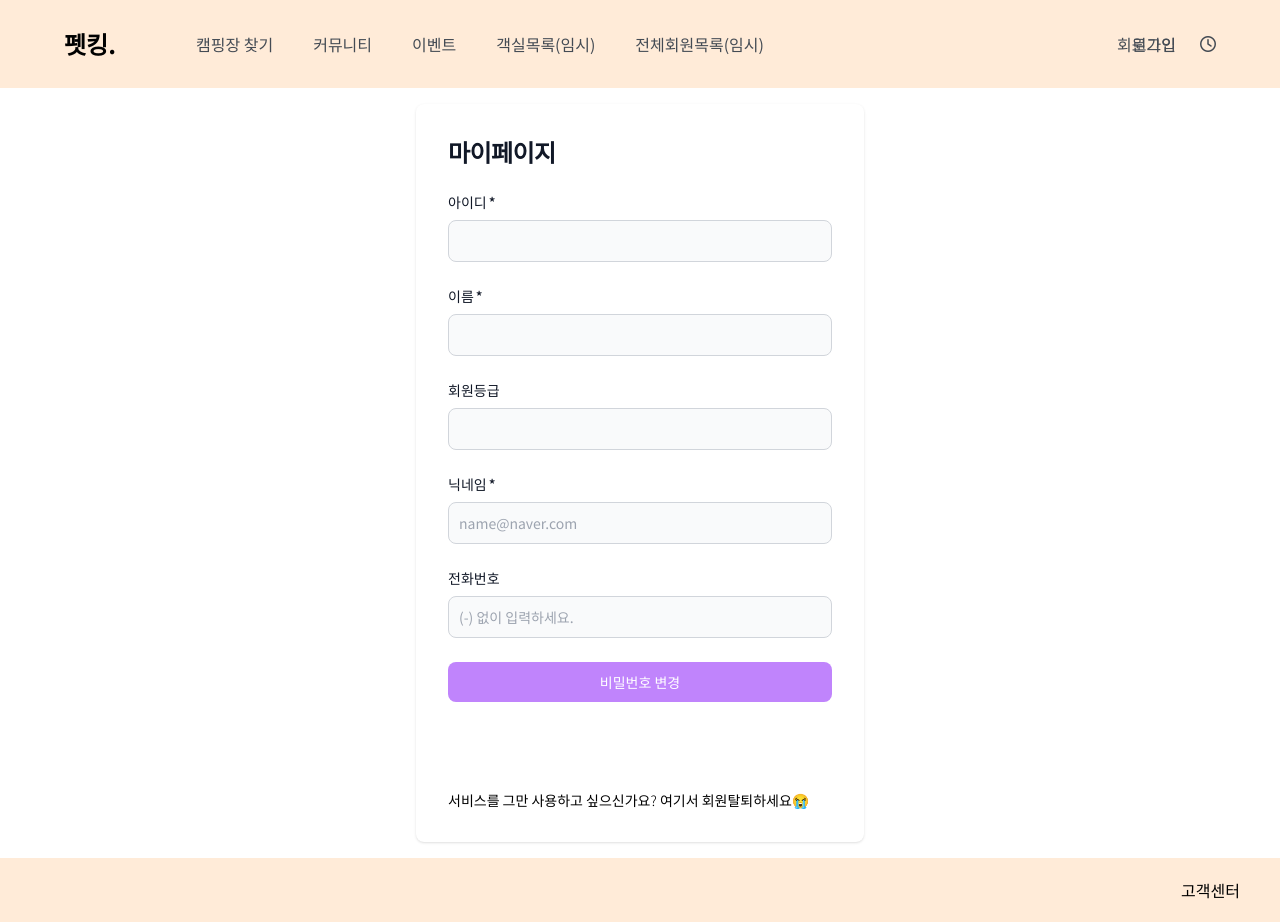
After one commit to be-anything/semi_petking, a Java web app: template src/main/webapp/WEB-INF/views/user/userDetail.jsp in a window 1280 px wide. The commit adds this page. Run offline with Tomcat 11, a stand-in JSP engine, Linux system fonts and the light colour scheme; the template is opened without the code that fills it, so the values that code supplies are empty; some libraries are stand-ins or nearby versions.

Commit message:
Feat : userLogout, userDetail 추가

```diff
--- a/src/main/java/com/sh/petking/user/controller/UserLoginController.java
+++ b/src/main/java/com/sh/petking/user/controller/UserLoginController.java
@@ -19,9 +19,9 @@ public class UserLoginController extends HttpServlet {
     // 로그인 폼 페이지
     @Override
     protected void doGet(HttpServletRequest req, HttpServletResponse resp) throws ServletException, IOException {
-        // 사용자가 머무를 페이지 세션에 저장
+        // 사용자가 머물렀던 페이지를 세션에 저장
         String referer = req.getHeader("Referer");
-//        System.out.println("referer = " + referer); // 저장된정보 확인
+        System.out.println("referer = " + referer); // 저장된정보 확인
 
         if (!referer.contains("/user/userlogin"))
             req.getSession().setAttribute("next", referer);
@@ -43,7 +43,7 @@ public class UserLoginController extends HttpServlet {
 
         // 업무 로직
         User user = userService.findById(id);
-//        System.out.println(user);
+        System.out.println(user);
 
         // 세션생성 / 가져오기
         HttpSession session = req.getSession();
--- a/src/main/java/com/sh/petking/user/controller/UserRegisterController.java
+++ b/src/main/java/com/sh/petking/user/controller/UserRegisterController.java
@@ -27,7 +27,6 @@ public class UserRegisterController extends HttpServlet {
 
         // 사용자 입력값 가져오기
         String id = req.getParameter("id");
-        String gradeId = req.getParameter("gradeId");
         String nickname = req.getParameter("nickname");
         String name = req.getParameter("name");
         String password = req.getParameter("password");
@@ -37,7 +36,7 @@ public class UserRegisterController extends HttpServlet {
 
 
 
-        User user = new User(id, gradeId, 0L, nickname, name, password, originProfileName,
+        User user = new User(id, null, 0L, nickname, name, password, originProfileName,
                     null, email, phone, 0L, Role.U, null);
         System.out.println(user);
 
--- a/src/main/webapp/WEB-INF/views/common/header.jsp
+++ b/src/main/webapp/WEB-INF/views/common/header.jsp
@@ -32,9 +32,15 @@
                 <div class="text-black text-base font-normal mr-10 hover:font-bold"><a href="#">이벤트</a></div>
                 <div class="text-black text-base font-normal mr-10 hover:font-bold"><a href="${pageContext.request.contextPath}/room/roomList">객실목록(임시)</a></div>
                 <div class="text-black text-base font-normal mr-10 hover:font-bold"><a href="${pageContext.request.contextPath}/user/userList">전체회원목록(임시)</a></div>
-                <div class="text-black text-right font-normal mr-10 absolute right-0 hover:font-bold"><a href="#">로그인</a></div>
-                <div class="text-black text-right font-normal mr-10 absolute right-0 hover:font-bold"><a href="${pageContext.request.contextPath}/user/userLogin">로그인</a></div>
-                <i class="fa-regular fa-clock ml-10 absolute right-0 text-black hover:text-green hover:font-bold"></i>
+                <c:if test="${loginUser == null}">
+                    <div class="text-black text-right font-normal mr-10 absolute right-0 hover:font-bold"><a href="${pageContext.request.contextPath}/user/userRegister">회원가입</a></div>
+                    <div class="text-black text-right font-normal mr-10 absolute right-0 hover:font-bold"><a href="${pageContext.request.contextPath}/user/userLogin">로그인</a></div>
+                    <i class="fa-regular fa-clock ml-10 absolute right-0 text-black hover:text-green hover:font-bold"></i>
+                </c:if>
+                <c:if test="${loginUser != null}">
+                    <div><a href="${pageContext.request.contextPath}/user/userDetail">마이페이지</a></div>
+                    <div><a href="${pageContext.request.contextPath}/user/userLogout">로그아웃</a></div>
+                </c:if>
             </nav>
         </header>
     </div>
--- /dev/null
+++ b/src/main/webapp/WEB-INF/views/user/userDetail.jsp
@@ -0,0 +1,49 @@
+<%--
+  Created by IntelliJ IDEA.
+  User: user1
+  Date: 2024-01-02
+  Time: 오후 12:36
+  To change this template use File | Settings | File Templates.
+--%>
+<%@ page contentType="text/html;charset=UTF-8" language="java" %>
+<%@ taglib prefix="c" uri="http://java.sun.com/jsp/jstl/core" %>
+<%@ taglib prefix="fmt" uri="http://java.sun.com/jsp/jstl/fmt" %>
+<%@ taglib prefix="fn" uri="http://java.sun.com/jsp/jstl/functions" %>
+<jsp:include page="/WEB-INF/views/common/header.jsp"/>
+
+<div class="flex flex-col items-center justify-center px-6 py-8 mx-auto lg:py-0">
+    <div class="w-full bg-white rounded-lg shadow my-4 sm:max-w-md xl:p-0">
+        <div class="p-6 space-y-4 md:space-y-6 sm:p-8">
+            <h1 class="text-xl font-bold leading-tight tracking-tight text-gray-900 md:text-2xl">
+                마이페이지
+            </h1>
+            <form name="memberUpdateFrm" action="${pageContext.request.contextPath}/user/userUpdate" method="post" class="space-y-4 md:space-y-6">
+                <div>
+                    <label for="id" class="block mb-2 text-sm font-medium text-gray-900 after:content-['*'] after:ml-0.5 after:text-red-500">아이디</label>
+                    <input type="text" name="id" id="id" value="${loginUser.id}" class="bg-gray-50 border border-gray-300 text-gray-900 sm:text-sm rounded-lg focus:ring-primary-600 focus:border-primary-600 block w-full p-2.5" readonly required>
+                </div>
+                <div>
+                    <label for="name" class="block mb-2 text-sm font-medium text-gray-900 after:content-['*'] after:ml-0.5 after:text-red-500">이름</label>
+                    <input type="text" name="name" id="name" value="${loginUser.name}" class="bg-gray-50 border border-gray-300 text-gray-900 sm:text-sm rounded-lg focus:ring-primary-600 focus:border-primary-600 block w-full p-2.5" required>
+                </div>
+                <div>
+                    <label for="gradeId" class="block mb-2 text-sm font-medium text-gray-900">회원등급</label>
+                    <input type="text" name="gradeId" id="gradeId" value="${loginUser.gradeId}" class="bg-gray-50 border border-gray-300 text-gray-900 sm:text-sm rounded-lg focus:ring-primary-600 focus:border-primary-600 block w-full p-2.5" readonly>
+                </div>
+                <div>
+                    <label for="nickname" class="block mb-2 text-sm font-medium text-gray-900 after:content-['*'] after:ml-0.5 after:text-red-500">닉네임</label>
+                    <input type="text" name="nickname" id="nickname" value="${loginUser.nickname}" class="bg-gray-50 border border-gray-300 text-gray-900 sm:text-sm rounded-lg focus:ring-primary-600 focus:border-primary-600 block w-full p-2.5" placeholder="name@naver.com" required>
+                </div>
+                <div>
+                    <label for="phone" class="block mb-2 text-sm font-medium text-gray-900">전화번호</label>
+                    <input type="text" name="phone" id="phone" value="${loginUser.phone}" class="bg-gray-50 border border-gray-300 text-gray-900 sm:text-sm rounded-lg focus:ring-primary-600 focus:border-primary-600 block w-full p-2.5" placeholder="(-) 없이 입력하세요.">
+                </div>
+                <button type="button" onclick="location.href = '${pageContext.request.contextPath}/user/updatePassword';" class="text-white w-full bg-purple-400 hover:bg-purple-500 focus:ring-4 focus:outline-none focus:ring-primary-300 font-medium rounded-lg text-sm px-5 py-2.5 text-center">비밀번호 변경</button>
+                <button type="submit" class="text-white w-full bg-primary-600 hover:bg-primary-700 focus:ring-4 focus:outline-none focus:ring-primary-300 font-medium rounded-lg text-sm px-5 py-2.5 text-center">저장</button>
+                <p class="text-sm font-light text-red-500">
+                    서비스를 그만 사용하고 싶으신가요? <a href="javascript:confirm('정말 탈퇴하시겠습니까?😤') && document.userDeleteFrm.submit();" class="font-medium text-red-600 hover:underline">여기서 회원탈퇴하세요😭</a>
+                </p>
+            </form>
+
+
+<jsp:include page="/WEB-INF/views/common/footer.jsp"/>
--- a/src/main/webapp/WEB-INF/views/user/userLogin.jsp
+++ b/src/main/webapp/WEB-INF/views/user/userLogin.jsp
@@ -33,6 +33,11 @@
                 <label for="saveId" class="ms-2 text-sm font-medium text-gray-700">아이디 저장</label>
             </div>
 
+            <p class="text-sm font-light text-gray-500">
+                <a href="#" class="font-medium text-primary-600 hover:underline">아이디 찾기 |</a>
+                <a href="#" class="font-medium text-primary-600 hover:underline"> 비밀번호 찾기</a>
+            </p>
+
             <div>
                 <button type="submit" class="flex w-full justify-center rounded-md bg-green px-3 py-1.5 text-sm font-semibold leading-6 text-white shadow-sm hover:bg-indigo-500 focus-visible:outline focus-visible:outline-2 focus-visible:outline-offset-2 focus-visible:outline-pink-600">로그인</button>
             </div>
--- a/src/main/webapp/js/user/userLogin.js
+++ b/src/main/webapp/js/user/userLogin.js
@@ -7,7 +7,7 @@ if(saveId) {
 
 // 로그인폼 제출시 아이디저장
 document.userLoginFrm.addEventListener('submit', (e) => {
-    // console.log('submit');
+    console.log('submit');
     const saveId = e.target.saveId;
     const id = e.target.id;
     if(saveId.checked) {
--- a/src/main/webapp/js/user/userRegister.js
+++ b/src/main/webapp/js/user/userRegister.js
@@ -50,12 +50,13 @@ document.userRegisterFrm.addEventListener('submit', (e) => {
         if(!re.test(password.value)) {
             alert(msg);
             e.preventDefault();
+            console.log('비밀번호 가능');
             return;
         }
     }
     if (!/^\w{4,}/.test(password.value)) {
         alert('비밀번호는 영대/소문자, 숫자, 특수문자가 4글자이상 포함되어야 합니다.')
-        e.preventDefault()
+        e.preventDefault();
     }
 
 
@@ -70,6 +71,7 @@ document.userRegisterFrm.addEventListener('submit', (e) => {
     if (!/^[가-힣]{2,}$/.test(name.value)) {
         alert('이름은 한글 2글자 이상 작성해주세요.');
         e.preventDefault();
+        console.log('이름 가능');
         return;
     }
 
@@ -77,6 +79,7 @@ document.userRegisterFrm.addEventListener('submit', (e) => {
     if (!/^[\w]{4,}@[\w]+(\.[\w]+){1,3}$/.test(email.value)) {
         alert('사용가능한 이메일을 작성해주세요.');
         e.preventDefault();
+        console.log('이메일 가능');
         return;
     }
 });
```
Also changed, not shown: src/main/java/com/sh/petking/user/controller/UserDetailController.java (added, +26 -0 lines), src/main/java/com/sh/petking/user/controller/UserLogoutController.java (added, +22 -0 lines), src/main/resources/mapper/user/user-mapper.xml (+0 -7 lines).
